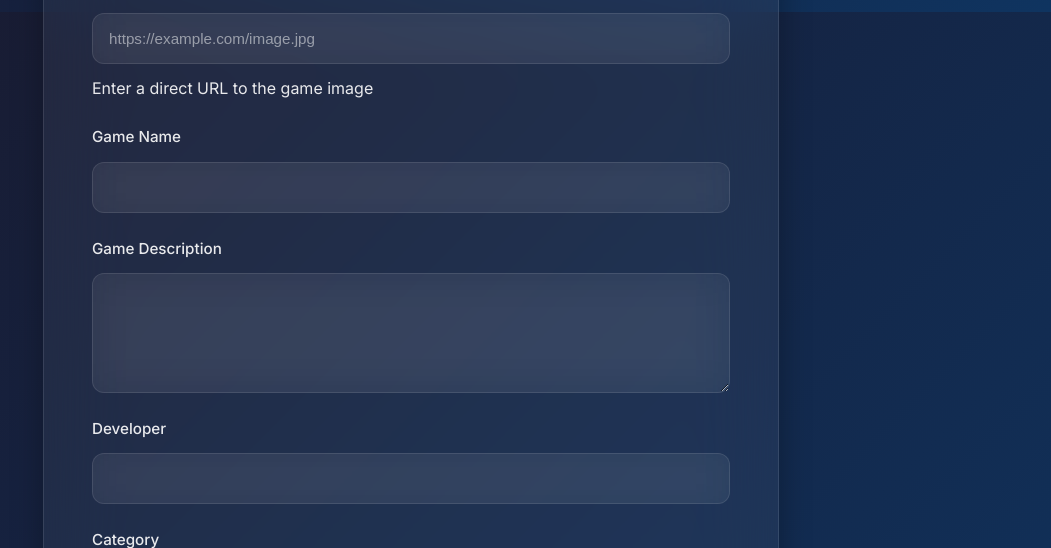
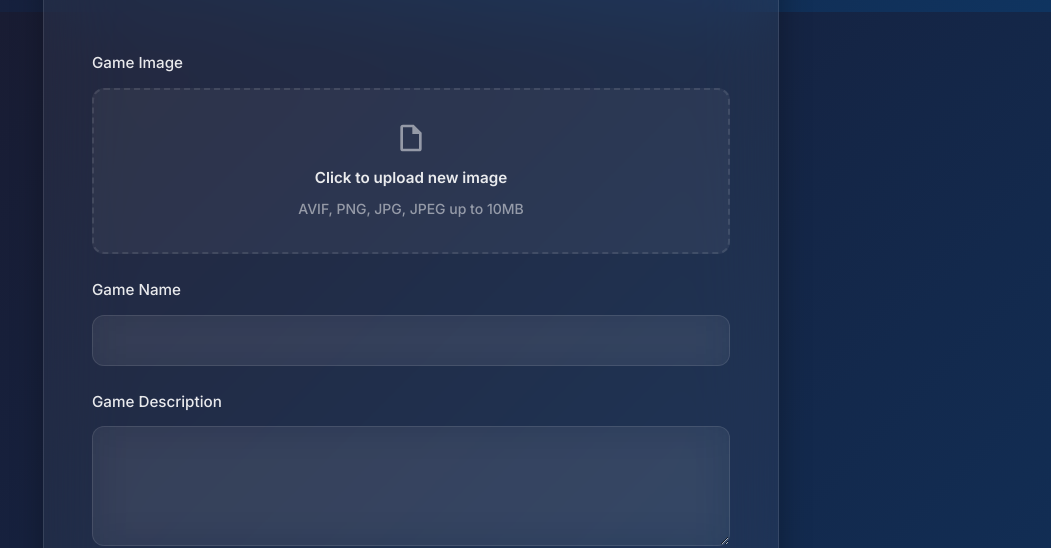
Before and after one commit to polystree/ErPeEl, a PHP site: page /ppw/edit-game.php in a window 1280 px wide. Shown: the part 788-1336 px from the top of the page, without its empty margins (229-1280 px from the left). Run offline with PHP 8.4, Linux system fonts and the light colour scheme; a user stored in the database is signed in; data comes from the database, SQL or seed files in the repository; data that the repository does not hold is empty.

Commit message:
revert url changes

```diff
--- a/edit-game.php
+++ b/edit-game.php
@@ -1,7 +1,6 @@
 <?php
 require "session.php";
 require "koneksi.php";
-require "image_helper.php";
 
 // Get user info
 $user_id = $_SESSION['user_id'];
@@ -47,18 +46,42 @@ if (isset($_POST['submit'])) {
     $kategori_id = htmlspecialchars($_POST['kategori_id']);
     $harga = htmlspecialchars($_POST['harga']);
     $harga_diskon = !empty($_POST['harga_diskon']) ? htmlspecialchars($_POST['harga_diskon']) : null;
-    $image_url = htmlspecialchars($_POST['image_url']);
+    $uploaded_file = $game['foto'];
 
-    if (empty($nama) || empty($pengembang) || empty($harga) || empty($image_url)) {
-        $error_message = "Game name, developer, price, and image URL are required.";
-    } elseif ($harga_diskon !== null && floatval($harga_diskon) >= floatval($harga)) {
+    // Handle file upload
+    if ($_FILES["image"]["error"] === 0) {
+        $file_name = $_FILES["image"]["name"];
+        $file_size = $_FILES["image"]["size"];
+        $tmpname = $_FILES["image"]["tmp_name"];
+
+        $validimage = ['jpg', 'jpeg', 'png', 'avif'];
+        $image_ext = strtolower(pathinfo($file_name, PATHINFO_EXTENSION));
+
+        if (!in_array($image_ext, $validimage)) {
+            $error_message = "Invalid image extension";
+        } elseif ($file_size > 10000000) {
+            $error_message = "File size too large";
+        } else {
+            $newimagename = uniqid() . '.' . $image_ext;
+            $upload_path = 'image/' . $newimagename;
+
+            if (move_uploaded_file($tmpname, $upload_path)) {
+                $uploaded_file = $newimagename;
+            } else {
+                $error_message = "Failed to upload image";
+            }
+        }
+    }
+
+    // Validate discount price
+    if (!isset($error_message) && $harga_diskon !== null && floatval($harga_diskon) >= floatval($harga)) {
         $error_message = "Discount price must be lower than the regular price.";
-    } elseif (!filter_var($image_url, FILTER_VALIDATE_URL)) {
-        $error_message = "Please enter a valid URL for the image.";
-    } else {
+    }
+
+    if (!isset($error_message)) {
         $sql_update = "UPDATE produk SET nama = ?, detail = ?, pengembang = ?, kategori_id = ?, harga = ?, harga_diskon = ?, foto = ? WHERE id = ?";
         $stmt_update = $con->prepare($sql_update);
-        $stmt_update->bind_param('sssiddsi', $nama, $detail, $pengembang, $kategori_id, $harga, $harga_diskon, $image_url, $id);
+        $stmt_update->bind_param('sssiddsi', $nama, $detail, $pengembang, $kategori_id, $harga, $harga_diskon, $uploaded_file, $id);
 
         if ($stmt_update->execute()) {
             $success_message = "Game updated successfully!";
@@ -126,24 +149,31 @@ $categories_result = mysqli_query($con, $categories_query);
             <div class="form-container">
                 <h2 class="form-title">Game Information</h2>
 
-                <form class="game-form" method="post">
+                <form class="game-form" method="post" enctype="multipart/form-data">
                     <!-- Current Image -->
                     <div class="current-image-section">
                         <label class="current-image-label">Current Image</label>
-                        <img src="<?= getImageSrc($game['foto']) ?>" alt="Current Game Image" class="current-image">
+                        <img src="image/<?= htmlspecialchars($game['foto']) ?>" alt="Current Game Image" class="current-image">
                     </div>
 
-                    <!-- Image URL -->
+                    <!-- Image Upload -->
                     <div class="form-group">
-                        <label for="image_url">Game Image URL</label>
-                        <input type="url" class="form-input" name="image_url" id="image_url" value="<?= htmlspecialchars($game['foto']) ?>" placeholder="https://example.com/image.jpg" required>
-                        <div class="form-hint">Enter a direct URL to the game image</div>
+                        <label for="image">Game Image</label>
+                        <div class="file-upload-container">
+                            <label for="image" class="file-upload-label" id="file-upload-label">
+                                <svg class="file-upload-icon" viewBox="0 0 24 24" fill="currentColor">
+                                    <path d="M14,2H6A2,2 0 0,0 4,4V20A2,2 0 0,0 6,22H18A2,2 0 0,0 20,20V8L14,2M18,20H6V4H13V9H18V20Z"/>
+                                </svg>
+                                <span class="file-upload-text">Click to upload new image</span>
+                                <span class="file-upload-hint">AVIF, PNG, JPG, JPEG up to 10MB</span>
+                            </label>
+                            <input type="file" name="image" id="image" class="file-input" accept=".jpg,.jpeg,.png,.avif" onchange="previewImage(this)">
 
                             <!-- Image Preview Container -->
                             <div class="image-preview-container" id="image-preview-container" style="display: none;">
                                 <div class="image-preview-header">
-                                <span class="preview-title">Image Preview</span>
-                                <button type="button" class="remove-image-btn" onclick="clearImagePreview()">
+                                    <span class="preview-title">New Image Preview</span>
+                                    <button type="button" class="remove-image-btn" onclick="removeImage()">
                                         <svg viewBox="0 0 24 24" fill="currentColor">
                                             <path d="M19,6.41L17.59,5L12,10.59L6.41,5L5,6.41L10.59,12L5,17.59L6.41,19L12,13.41L17.59,19L19,17.59L13.41,12L19,6.41Z"/>
                                         </svg>
@@ -153,7 +183,9 @@ $categories_result = mysqli_query($con, $categories_query);
                                     <img id="image-preview" src="" alt="Preview" class="image-preview">
                                 </div>
                                 <div class="image-info">
-                                <span id="image-url-display"></span>
+                                    <span id="image-name"></span>
+                                    <span id="image-size"></span>
+                                </div>
                             </div>
                         </div>
                     </div>
@@ -279,16 +311,11 @@ $categories_result = mysqli_query($con, $categories_query);
         document.addEventListener('DOMContentLoaded', function() {
             const regularPriceInput = document.getElementById('harga');
             const discountPriceInput = document.getElementById('harga_diskon');
-            const imageUrlInput = document.getElementById('image_url');
             const gameForm = document.querySelector('.game-form');
 
             // Validate on input change
             regularPriceInput.addEventListener('input', validatePrices);
             discountPriceInput.addEventListener('input', validatePrices);
-
-            // Add image URL validation
-            imageUrlInput.addEventListener('input', previewImageFromUrl);
-            imageUrlInput.addEventListener('blur', previewImageFromUrl);
 
             // Validate on form submit
             gameForm.addEventListener('submit', function(e) {
@@ -299,55 +326,69 @@ $categories_result = mysqli_query($con, $categories_query);
             });
         });
 
-        // Image preview functionality for URL
-        function previewImageFromUrl() {
-            const urlInput = document.getElementById('image_url');
-            const url = urlInput.value.trim();
+        // Image preview functionality
+        function previewImage(input) {
+            const file = input.files[0];
             const previewContainer = document.getElementById('image-preview-container');
+            const uploadLabel = document.getElementById('file-upload-label');
             const previewImg = document.getElementById('image-preview');
-            const imageUrlDisplay = document.getElementById('image-url-display');
+            const imageName = document.getElementById('image-name');
+            const imageSize = document.getElementById('image-size');
 
-            if (url && isValidImageUrl(url)) {
-                // Test if the image can be loaded
-                const testImg = new Image();
-                testImg.onload = function() {
-                    previewImg.src = url;
-                    imageUrlDisplay.textContent = url;
+            if (file) {
+                // Validate file type
+                const allowedTypes = ['image/jpeg', 'image/jpg', 'image/png', 'image/avif'];
+                if (!allowedTypes.includes(file.type)) {
+                    alert('Please select a valid image file (JPEG, JPG, PNG, AVIF)');
+                    input.value = '';
+                    return;
+                }
+
+                // Validate file size (10MB = 10 * 1024 * 1024 bytes)
+                if (file.size > 10 * 1024 * 1024) {
+                    alert('File size must not exceed 10MB');
+                    input.value = '';
+                    return;
+                }
+
+                // Create FileReader to read the file
+                const reader = new FileReader();
+                reader.onload = function(e) {
+                    previewImg.src = e.target.result;
+                    imageName.textContent = file.name;
+                    imageSize.textContent = formatFileSize(file.size);
+
+                    // Hide upload label and show preview
+                    uploadLabel.style.display = 'none';
                     previewContainer.style.display = 'block';
                 };
-                testImg.onerror = function() {
-                    clearImagePreview();
-                    urlInput.setCustomValidity('Unable to load image from this URL');
-                };
-                testImg.src = url;
-            } else {
-                clearImagePreview();
-                if (url) {
-                    urlInput.setCustomValidity('Please enter a valid image URL');
-                } else {
-                    urlInput.setCustomValidity('');
-                }
+                reader.readAsDataURL(file);
             }
         }
 
-        function isValidImageUrl(url) {
-            try {
-                const urlObj = new URL(url);
-                const pathname = urlObj.pathname.toLowerCase();
-                return pathname.match(/\.(jpg|jpeg|png|gif|webp|avif|bmp|svg)$/i);
-            } catch {
-                return false;
-            }
+        function removeImage() {
+            const input = document.getElementById('image');
+            const previewContainer = document.getElementById('image-preview-container');
+            const uploadLabel = document.getElementById('file-upload-label');
+            const previewImg = document.getElementById('image-preview');
+
+            // Clear the input
+            input.value = '';
+
+            // Reset preview
+            previewImg.src = '';
+
+            // Show upload label and hide preview
+            uploadLabel.style.display = 'flex';
+            previewContainer.style.display = 'none';
         }
 
-        function clearImagePreview() {
-            const previewContainer = document.getElementById('image-preview-container');
-            const previewImg = document.getElementById('image-preview');
-            const urlInput = document.getElementById('image_url');
-
-            previewImg.src = '';
-            previewContainer.style.display = 'none';
-            urlInput.setCustomValidity('');
+        function formatFileSize(bytes) {
+            if (bytes === 0) return '0 Bytes';
+            const k = 1024;
+            const sizes = ['Bytes', 'KB', 'MB', 'GB'];
+            const i = Math.floor(Math.log(bytes) / Math.log(k));
+            return parseFloat((bytes / Math.pow(k, i)).toFixed(2)) + ' ' + sizes[i];
         }
     </script>
 </body>
```
Also changed, not shown: tambah-game.php (+87 -57 lines). Lines whose indentation alone changed are shown as unchanged.
